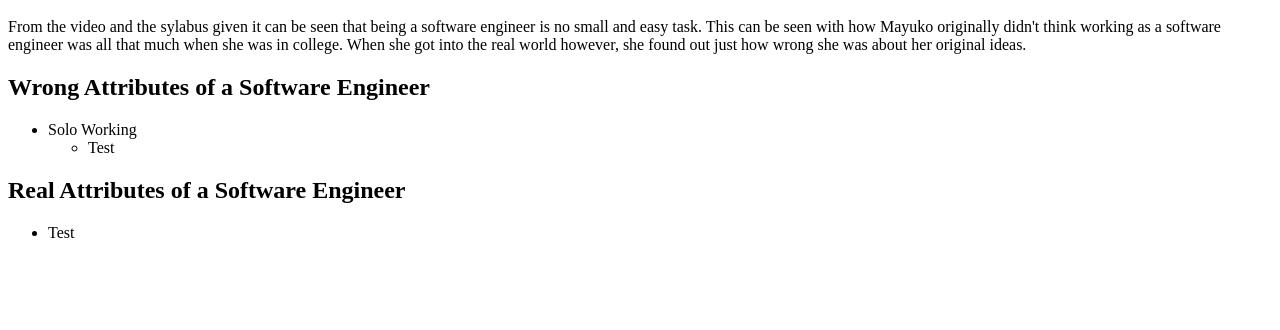
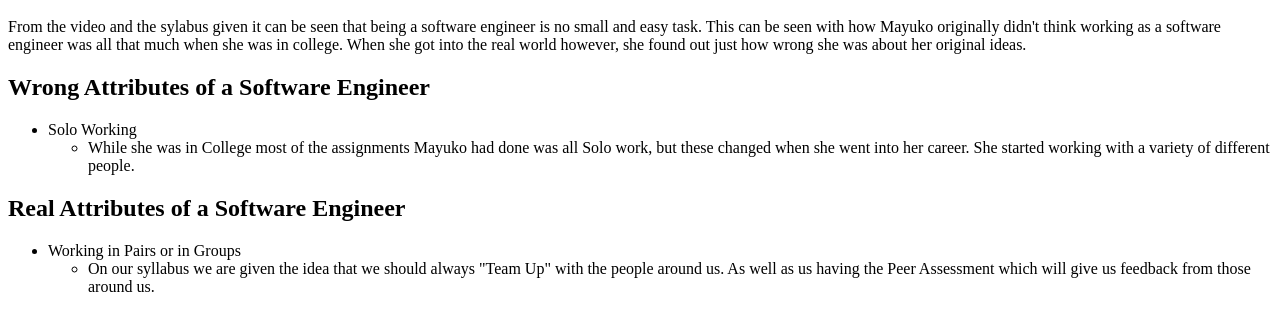
Before and after one commit to E-Bay/TheSecondOfMany, a plain HTML site: page index.html in a window 1280 px wide. Shown: the part 48-378 px from the top of the page. Drawn offline with Linux system fonts and the light colour scheme.

Commit message:
First line of texts Done

```diff
--- a/index.html
+++ b/index.html
@@ -13,13 +13,19 @@
       <ul>
         <li> Solo Working </li>
         <ul>
-          <li> Test </li>
+          <li> While she was in College most of the assignments Mayuko had done was all Solo work, but these changed when she went
+            into her career. She started working with a variety of different people. </li>
+
           </ul>
       </ul>
       <h2>
         Real Attributes of a Software Engineer
       </h2>
 <ul>
-  <li> Test </li>
+  <li> Working in Pairs or in Groups </li>
+  <ul>
+    <li> On our syllabus we are given the idea that we should always "Team Up" with the people around us. As well as us having the Peer
+      Assessment which will give us feedback from those around us. </li>
+  </ul>
 </ul>
 </html
```
